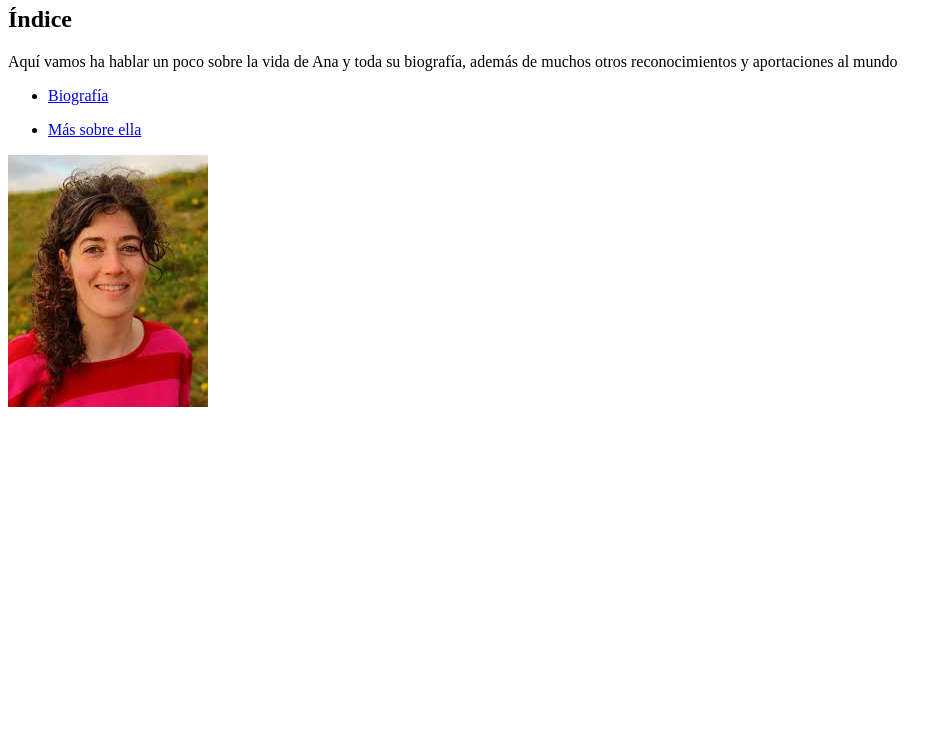
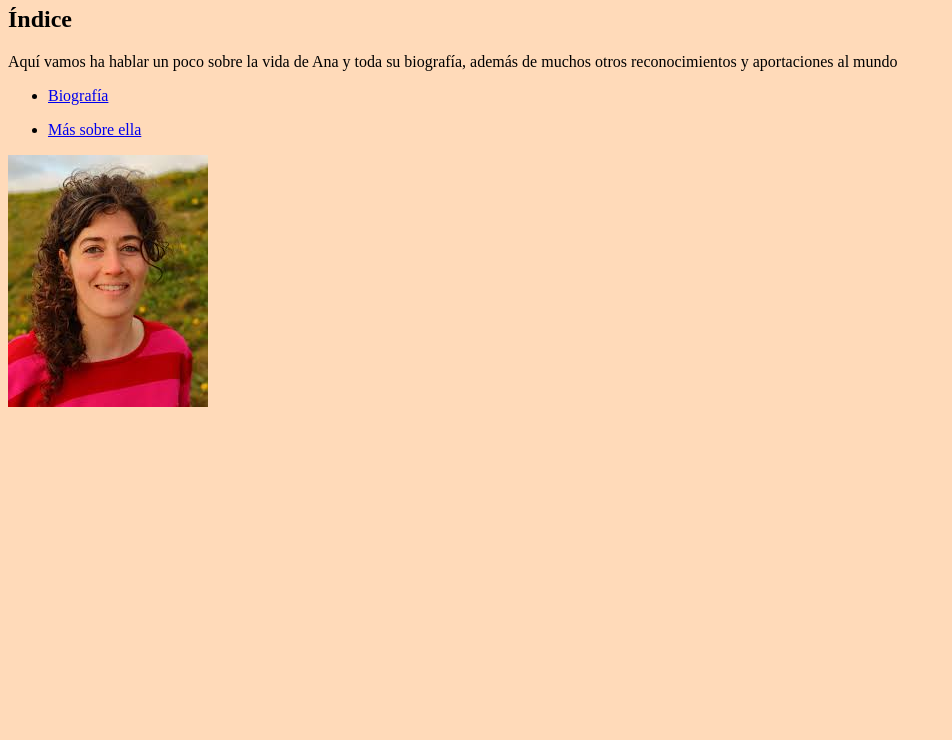
Before and after one commit to 2025600/Ana-Payo, a plain HTML site: page index.html in a window 1280 px wide. Shown: the part 60-800 px from the top of the page, without its empty margins (0-952 px from the left). Drawn offline with Linux system fonts and the light colour scheme.

Commit message:
Add files via upload

```diff
--- a/index.html
+++ b/index.html
@@ -2,8 +2,9 @@
 <head>
 <h1> Ana Payo Payo </h1>
 </head>
-<body>
+<body style="background-color: peachpuff;">
 <div>
+
 <h2> Índice </h2>
 
 <p> Aquí vamos ha hablar un poco sobre la vida de Ana y toda su biografía, además de muchos otros reconocimientos y aportaciones al mundo</p>
```
Also changed, not shown: index2.html (+1 -2 lines), index3.html (+2 -2 lines).
